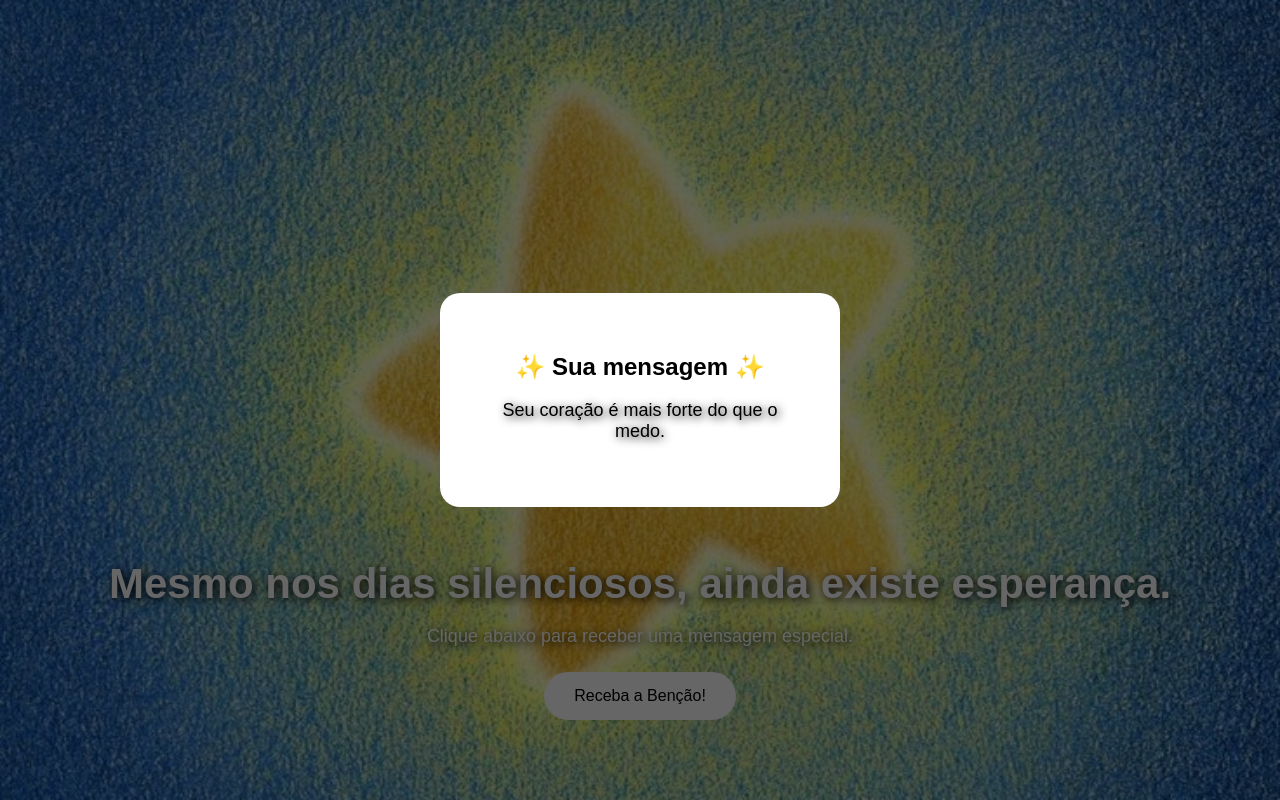
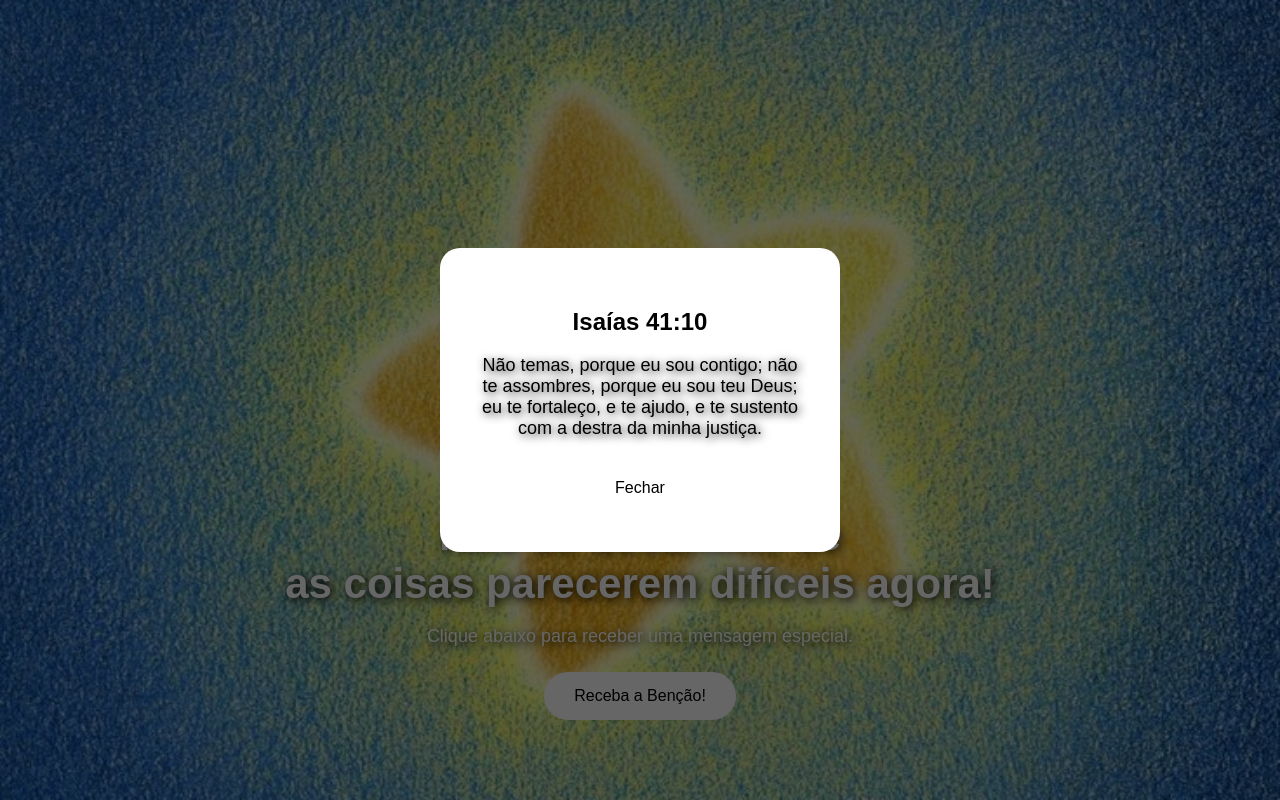
Before and after one commit to LeticiaDeSantanaLins/inova-2, a plain HTML site: page index.html in a window 1280 px wide. Both pictures are taken after a click on the button "Receba a Benção!". Drawn offline with Linux system fonts and the light colour scheme.

Commit message:
Funções Básicas Desenvolvidas
A estrutura simples de funcionamento está desenvolvida

```diff
--- a/index.html
+++ b/index.html
@@ -3,7 +3,7 @@
 <head>
     <meta charset="UTF-8">
     <meta name="viewport" content="width=device-width, initial-scale=1.0">
-    <title>Receba a Benção</title>
+    <title>Seja Abençoado!</title>
     <link rel="stylesheet" href="style.css">
 </head>
 
@@ -12,7 +12,8 @@
     <!-- CONTEÚDO -->
     <div class="conteudo">
 
-        <h1> Mesmo nos dias silenciosos, ainda existe esperança.</h1>
+        <h1> Não se desanime se <br>
+             as coisas parecerem difíceis agora!</h1>
         <p> Clique abaixo para receber uma mensagem especial.</p>
         <button onclick="receberBencao()"> Receba a Benção!</button>
     </div>
@@ -21,11 +22,13 @@
     <!-- POPUP -->
     <div class="popup" id="popup">
 
-        <div class="popup-box">
-            <h2>✨ Sua mensagem ✨</h2>
-            <p id="mensagem"> Você é mais forte do que imagina. </p>
-        </div>
-    </div>
+<div class="popup-box">
+    <h2 id="tituloMensagem"> Isaías 41:10 </h2>
+    <p id="mensagem">  "Não temas, porque eu sou contigo; <br>
+                não te assombres, porque eu sou teu Deus; eu te fortaleço, e te ajudo, <br>
+                e te sustento com a destra da minha justiça." </p></p>
+    <button onclick="fecharPopup()"> Fechar </button>
+</div>
     <script src="script.js"></script>
 
 </body>
--- a/script.js
+++ b/script.js
@@ -6,18 +6,43 @@ function receberBencao(){
     // MOSTRA O POPUP
     document.getElementById("popup").style.display = "flex";
 
-    // LISTA DE MENSAGENS
+    // MENSAGENS
     const mensagens = [
-        "Você merece paz.",
-        "Seu coração é mais forte do que o medo.",
-        "A esperança ainda caminha com você.",
-        "Grandes coisas florescem lentamente.",
-        "A luz não abandonou você."
+        {
+            titulo: "Isaías 41:10",
+            texto: "Não temas, porque eu sou contigo; não te assombres, porque eu sou teu Deus; eu te fortaleço, e te ajudo, e te sustento com a destra da minha justiça."
+        },
+
+        {
+            titulo: "Mateus 11:28",
+            texto: "Venham a mim, todos os que estão cansados e sobrecarregados, e eu darei descanso a vocês"
+        },
+
+        {
+            titulo: "Salmos 91:1-2",
+            texto: "Aquele que habita no esconderijo do Altíssimo, à sombra do Onipotente descansará. Direi do Senhor: Ele é o meu Deus, o meu refúgio, a minha fortaleza, e nele confiarei."
+        }
+
     ];
 
     // ESCOLHE UMA ALEATÓRIA
     const aleatoria = Math.floor(Math.random() * mensagens.length);
 
+    // TROCA O TÍTULO
+    document.getElementById("tituloMensagem").innerText = mensagens[aleatoria].titulo;
+
     // TROCA O TEXTO
-    document.getElementById("mensagem").innerText = mensagens[aleatoria];
+    document.getElementById("mensagem").innerText = mensagens[aleatoria].texto;
 }
+
+function fecharPopup(){
+
+    // FECHA O POPUP
+
+    document.getElementById("popup").style.display = "none";
+
+
+    // VOLTA PARA O FUNDO ORIGINAL
+
+    document.body.style.backgroundImage = 'url("fundo1.jpg")';
+}
```
